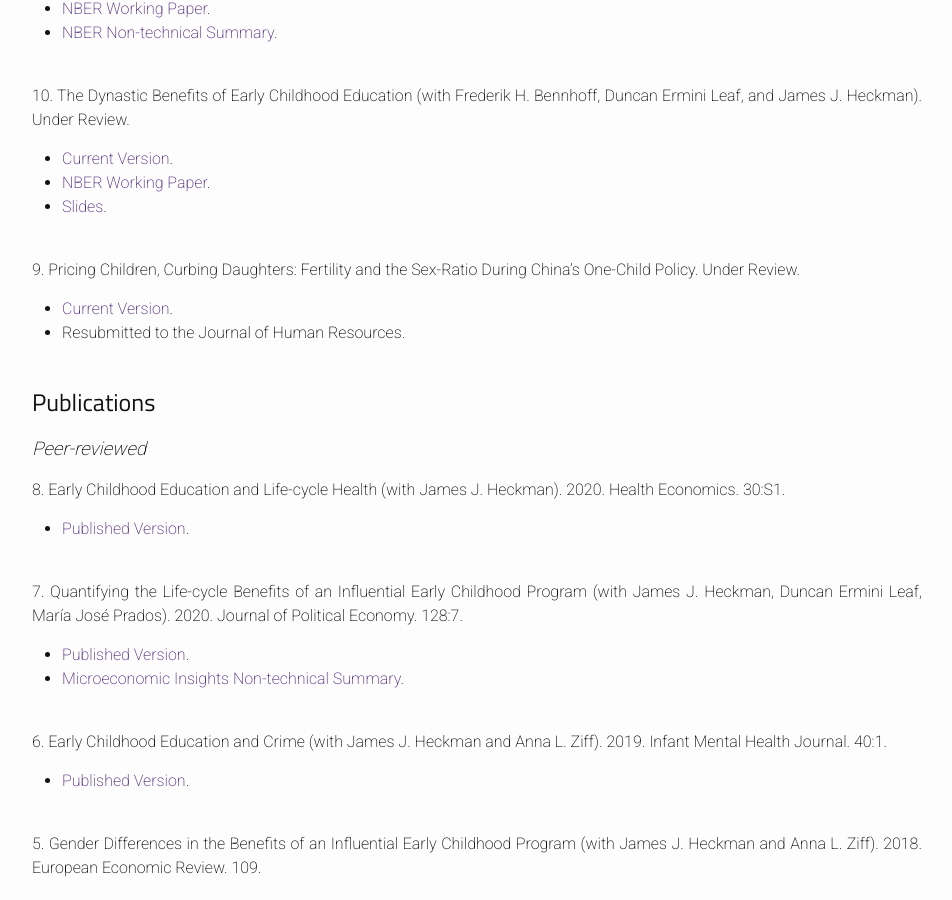
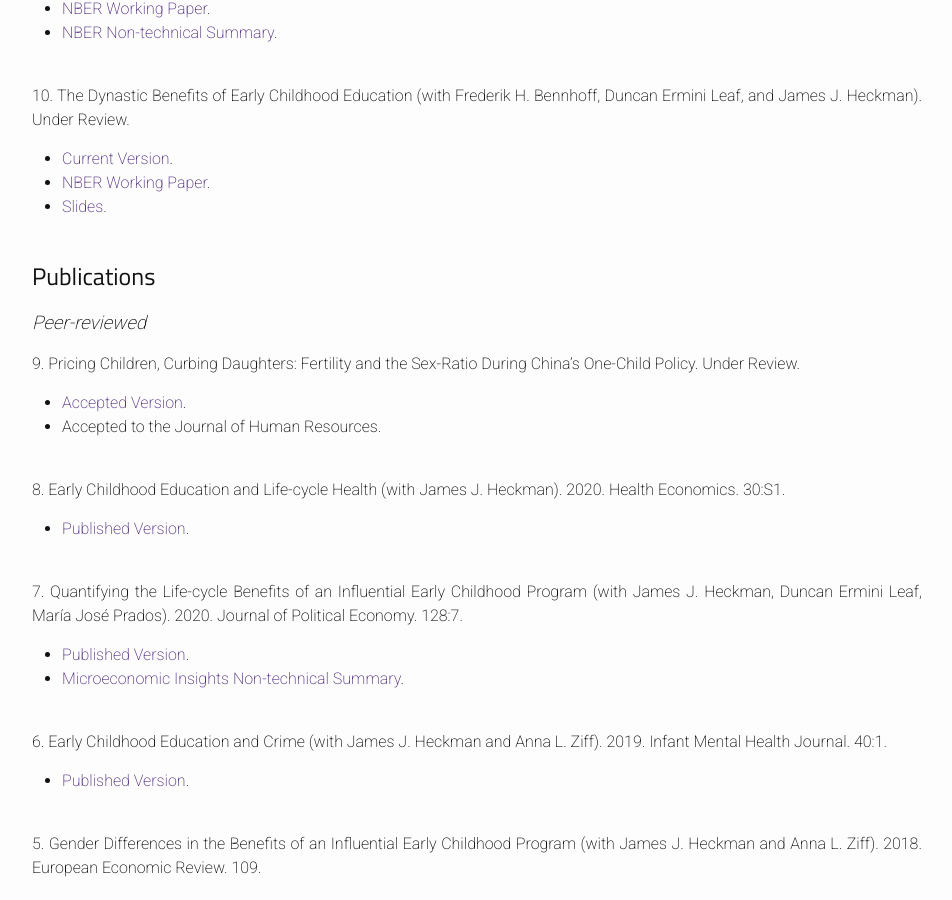
Before and after one commit to jorgelgarcia/jorgelgarcia.github.io, a Jekyll site: the page built from research.md, in a window 1280 px wide and 900 px high, scrolled down 423 px. Shown: the whole window, without its empty margins (163-1115 px from the left). Built offline with Jekyll 4.4.1, drawn with Linux system fonts in a browser that asks for light colours; nearby versions of some CDN libraries; some web fonts are replaced.

Commit message:
published JHR

```diff
--- a/research.md
+++ b/research.md
@@ -26,14 +26,15 @@ permalink: /research/
 <br/>
 <br/>
 
+## Publications
+### Peer-reviewed
+
 9\. Pricing Children, Curbing Daughters: Fertility and the Sex-Ratio During China's One-Child Policy. Under Review.
-* [Current Version](https://www.dropbox.com/s/5ohqyhc3ojbuweh/pricingchildren_paper_jlg_12062021.pdf?dl=0).
-* Resubmitted to the Journal of Human Resources.
+* [Accepted Version](https://www.dropbox.com/s/5ohqyhc3ojbuweh/pricingchildren_paper_jlg_12062021.pdf?dl=0).
+* Accepted to the Journal of Human Resources.
 <br/>
 <br/>
 
-## Publications
-### Peer-reviewed
 8\. Early Childhood Education and Life-cycle Health (with James J. Heckman). 2020. Health Economics. 30:S1.
 * [Published Version](https://www.dropbox.com/s/viq16eci1e0kxkn/healtheconomics.pdf?dl=0).
 <br/>
```
